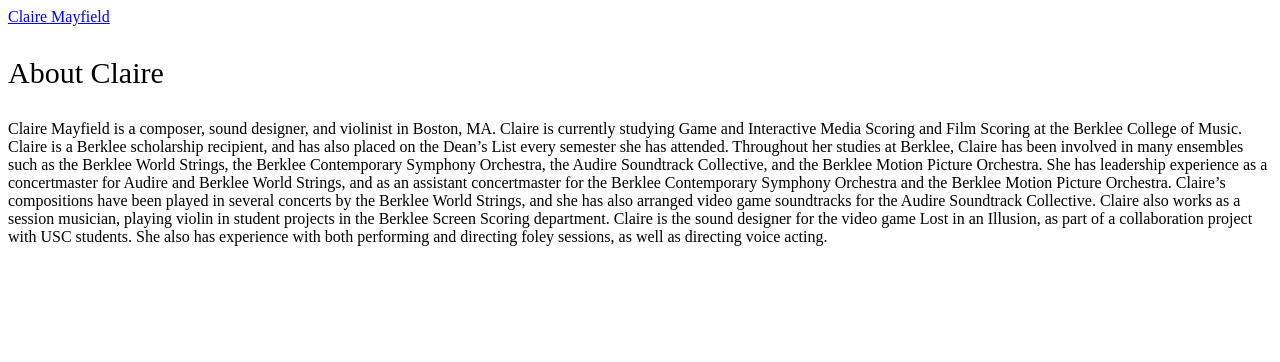
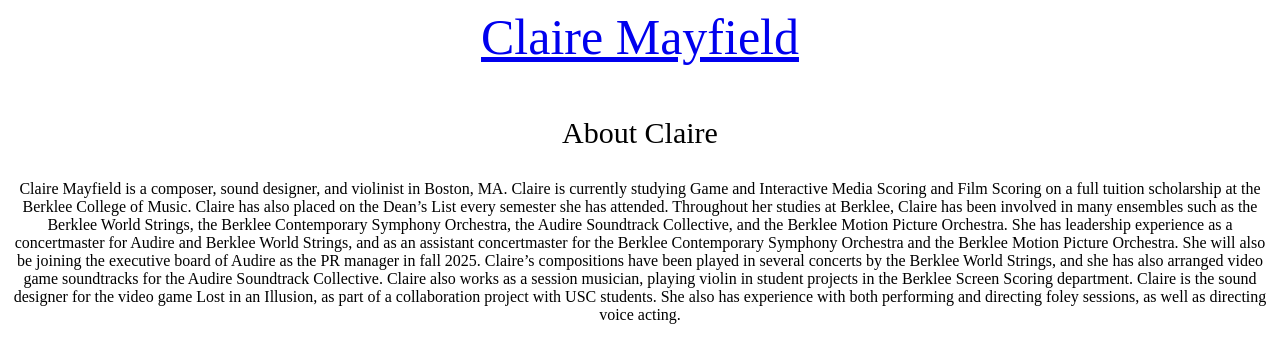
Before and after one commit to claire-mayfield/claire-mayfield.github.io, a plain HTML site: page Bio/index.html in a window 1280 px wide. Drawn offline with Linux system fonts and the light colour scheme.

Commit message:
links back to main

```diff
--- a/Bio/index.html
+++ b/Bio/index.html
@@ -1,7 +1,7 @@
-</h1>
+<center></h1>
 <nav class="topnav">
-  <a href="https://claire-mayfield.github.io">Claire Mayfield</a>
-</nav>
+  <a href="https://claire-mayfield.github.io"><p style="font-size:50px;">Claire Mayfield</p></a>
+</nav><center>
 
 <p style="font-size:30px;">About Claire</p>
-<p>Claire Mayfield is a composer, sound designer, and violinist in Boston, MA. Claire is currently studying Game and Interactive Media Scoring and Film Scoring at the Berklee College of Music. Claire is a Berklee scholarship recipient, and has also placed on the Dean’s List every semester she has attended. Throughout her studies at Berklee, Claire has been involved in many ensembles such as the Berklee World Strings, the Berklee Contemporary Symphony Orchestra, the Audire Soundtrack Collective, and the Berklee Motion Picture Orchestra. She has leadership experience as a concertmaster for Audire and Berklee World Strings, and as an assistant concertmaster for the Berklee Contemporary Symphony Orchestra and the Berklee Motion Picture Orchestra. Claire’s compositions have been played in several concerts by the Berklee World Strings, and she has also arranged video game soundtracks for the Audire Soundtrack Collective. Claire also works as a session musician, playing violin in student projects in the Berklee Screen Scoring department. Claire is the sound designer for the video game Lost in an Illusion, as part of a collaboration project with USC students. She also has experience with both performing and directing foley sessions, as well as directing voice acting.</p>
+<p>Claire Mayfield is a composer, sound designer, and violinist in Boston, MA. Claire is currently studying Game and Interactive Media Scoring and Film Scoring on a full tuition scholarship at the Berklee College of Music. Claire has also placed on the Dean’s List every semester she has attended. Throughout her studies at Berklee, Claire has been involved in many ensembles such as the Berklee World Strings, the Berklee Contemporary Symphony Orchestra, the Audire Soundtrack Collective, and the Berklee Motion Picture Orchestra. She has leadership experience as a concertmaster for Audire and Berklee World Strings, and as an assistant concertmaster for the Berklee Contemporary Symphony Orchestra and the Berklee Motion Picture Orchestra. She will also be joining the executive board of Audire as the PR manager in fall 2025. Claire’s compositions have been played in several concerts by the Berklee World Strings, and she has also arranged video game soundtracks for the Audire Soundtrack Collective. Claire also works as a session musician, playing violin in student projects in the Berklee Screen Scoring department. Claire is the sound designer for the video game Lost in an Illusion, as part of a collaboration project with USC students. She also has experience with both performing and directing foley sessions, as well as directing voice acting.</p>
```
Also changed, not shown: Contact/index.html (+5 -0 lines), 1 other file.
